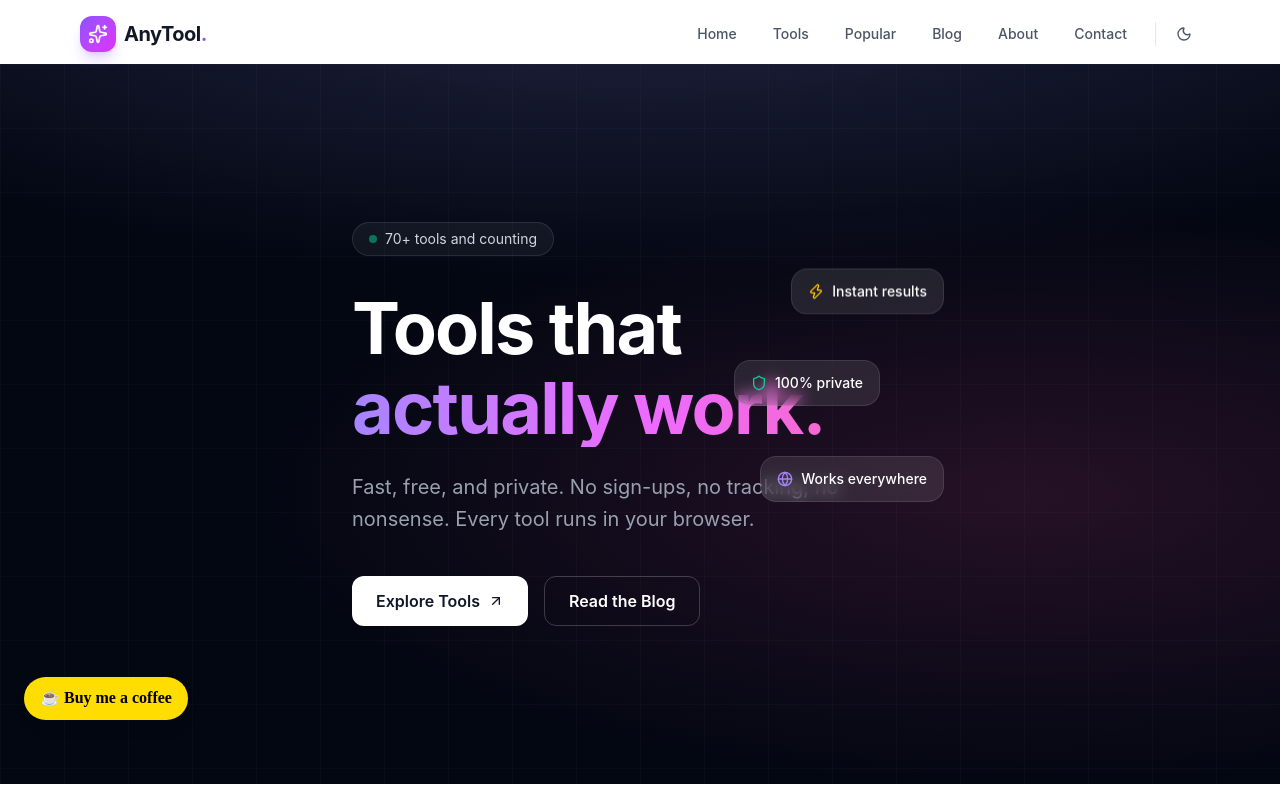
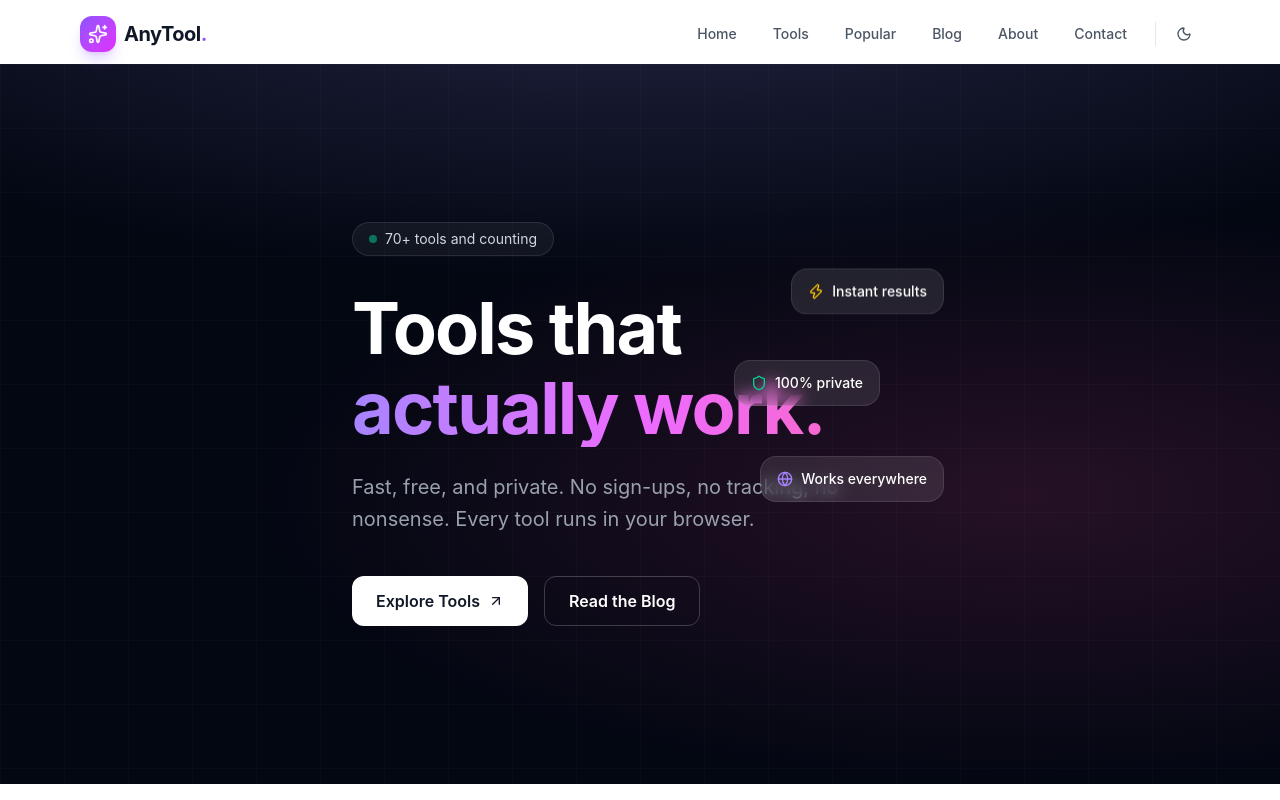
Before and after one commit to sc62070/anytool-site, a React (Vite) app: page / in a window 1280 px wide. Shown: the top 800 px of the page. Built offline with nearby package versions, Linux system fonts and the light colour scheme.

Commit message:
Move BMC script to index.html head, remove from Footer

```diff
--- a/index.html
+++ b/index.html
@@ -77,6 +77,9 @@
     </script>
 
     <title>AnyTool.site - Free Online Tools</title>
+
+    <!-- Buy Me a Coffee -->
+    <script type="text/javascript" src="https://cdnjs.buymeacoffee.com/1.0.0/button.prod.min.js" data-name="bmc-button" data-slug="quizzment" data-color="#FFDD00" data-emoji="☕" data-font="Cookie" data-text="Buy me a coffee" data-outline-color="#000000" data-font-color="#000000" data-coffee-color="#ffffff"></script>
   </head>
   <body>
     <div id="root"></div>
--- a/src/components/Footer.tsx
+++ b/src/components/Footer.tsx
@@ -40,17 +40,6 @@ export default function Footer() {
       <div className="border-t border-gray-800/50 text-center py-6 text-sm">
         <p>&copy; {new Date().getFullYear()} AnyTool.site. All rights reserved.</p>
       </div>
-
-      {/* Buy Me a Coffee */}
-      <a
-        href="https://www.buymeacoffee.com/quizzment"
-        target="_blank"
-        rel="noopener noreferrer"
-        className="fixed bottom-20 left-6 z-40 flex items-center gap-2 bg-[#FFDD00] text-black px-4 py-2.5 rounded-full font-bold text-sm shadow-lg hover:scale-105 transition-transform no-underline"
-        style={{ fontFamily: 'Cookie, cursive', fontSize: '16px' }}
-      >
-        ☕ Buy me a coffee
-      </a>
     </footer>
   )
 }
```
